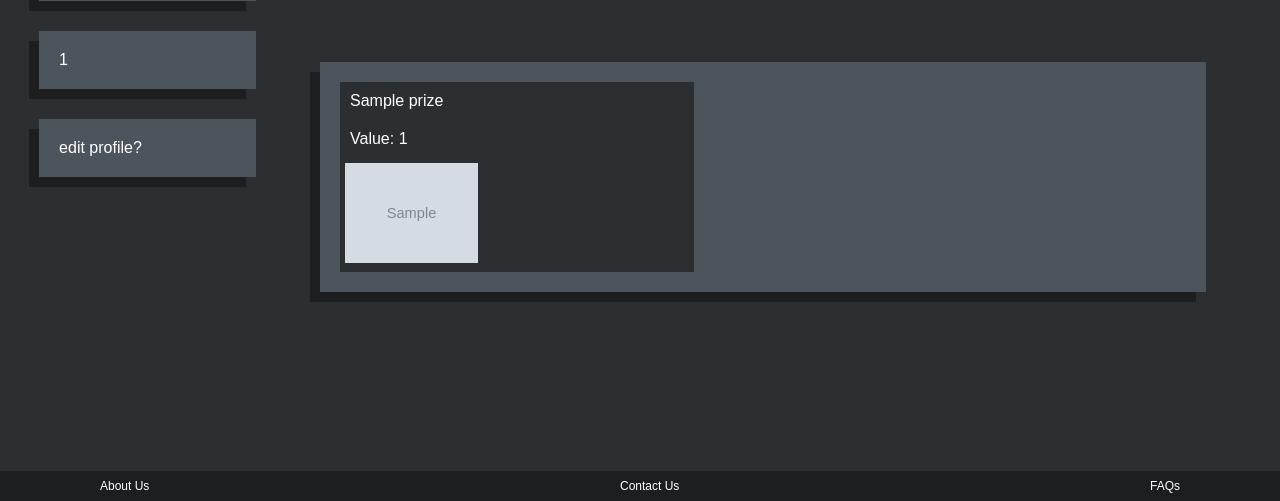
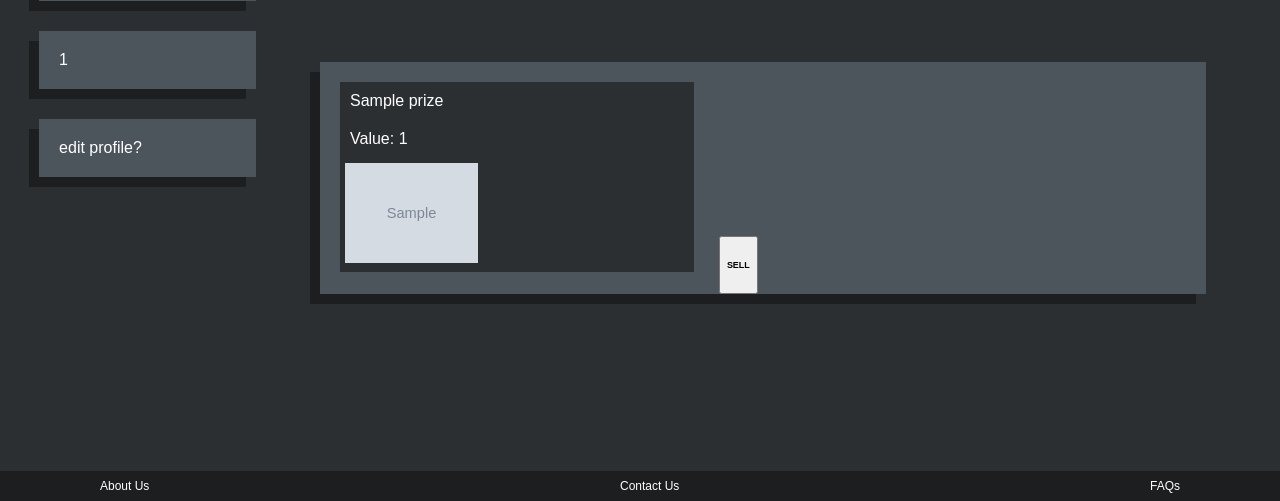
Before and after one commit to LorneBarnaby/WAD2-Team-2D, a Django app: a page that uses templates/cr8/profile.html in a window 1280 px wide. Shown: the part 299-800 px from the top of the page. Run offline with Django 3.2, Linux system fonts and the light colour scheme; a user stored in the database is signed in; tables that the repository leaves empty hold one stand-in row (values such as "Sample post"); grey boxes marked "Sample" are stand-in pictures; some libraries are stand-ins or nearby versions.

Commit message:
Added sell buttons to prizes - functionality still needs to be added

```diff
--- a/templates/cr8/profile.html
+++ b/templates/cr8/profile.html
@@ -70,6 +70,13 @@
                                 <div>Value: {{ prize.prizeValue }}</div>
                                 <img id="{{ prize.prizeName }}" class="zoom sellable" src="{{ prize.prizeImage.url }}"
                                      alt="Prize image"></li>
+                            {% if is_current_user %}
+                                <button class="sellbtns"
+                                        data-prizeid="{{ prize.id }}"
+                                        type="button">
+                                        <h6 class="sellbtntexts"> SELL </h6>
+                                </button>
+                            {% endif %}
                         {% endfor %}
                     {% else %}
                         <p>This user has no prizes :(</p>
```
